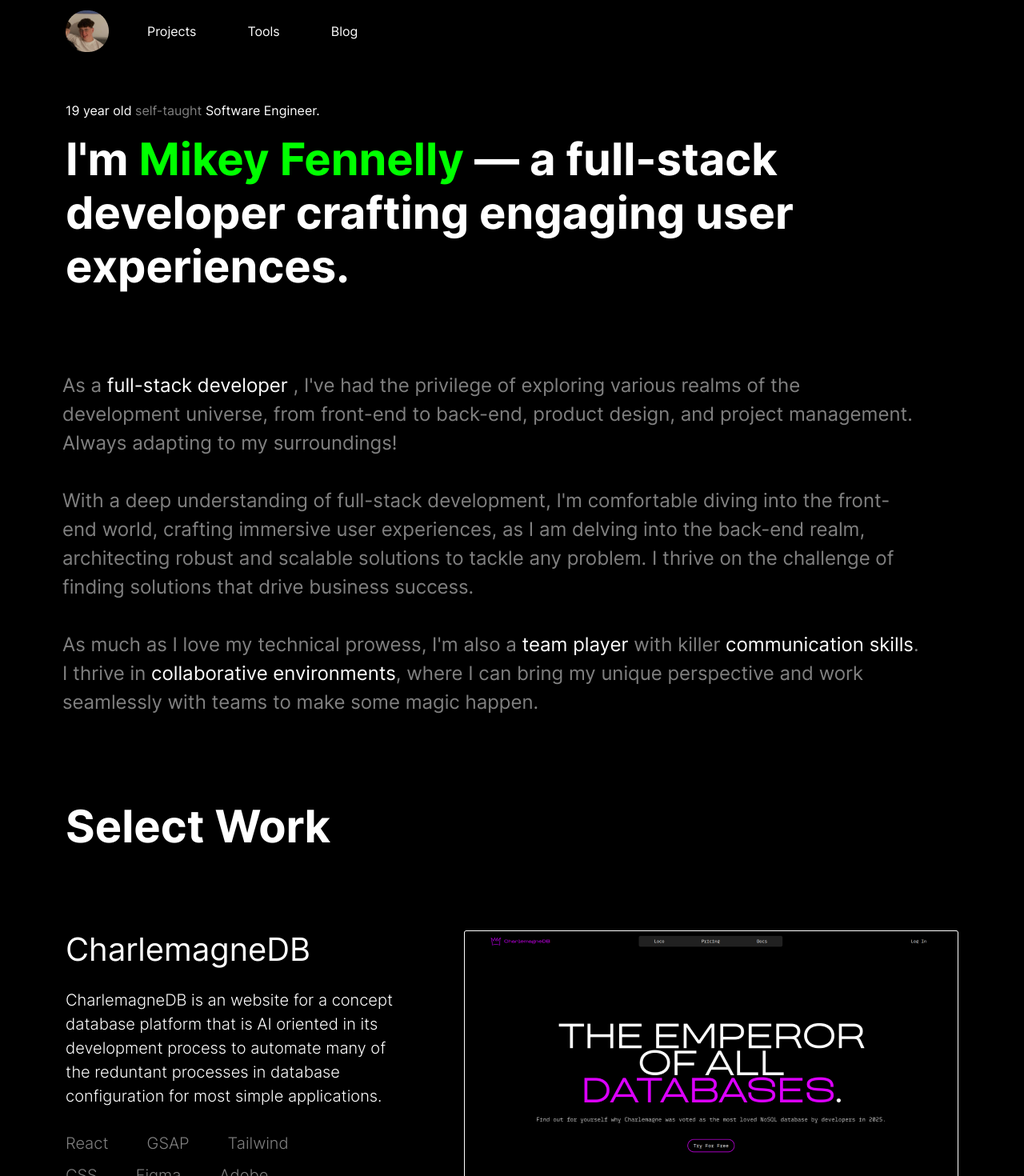
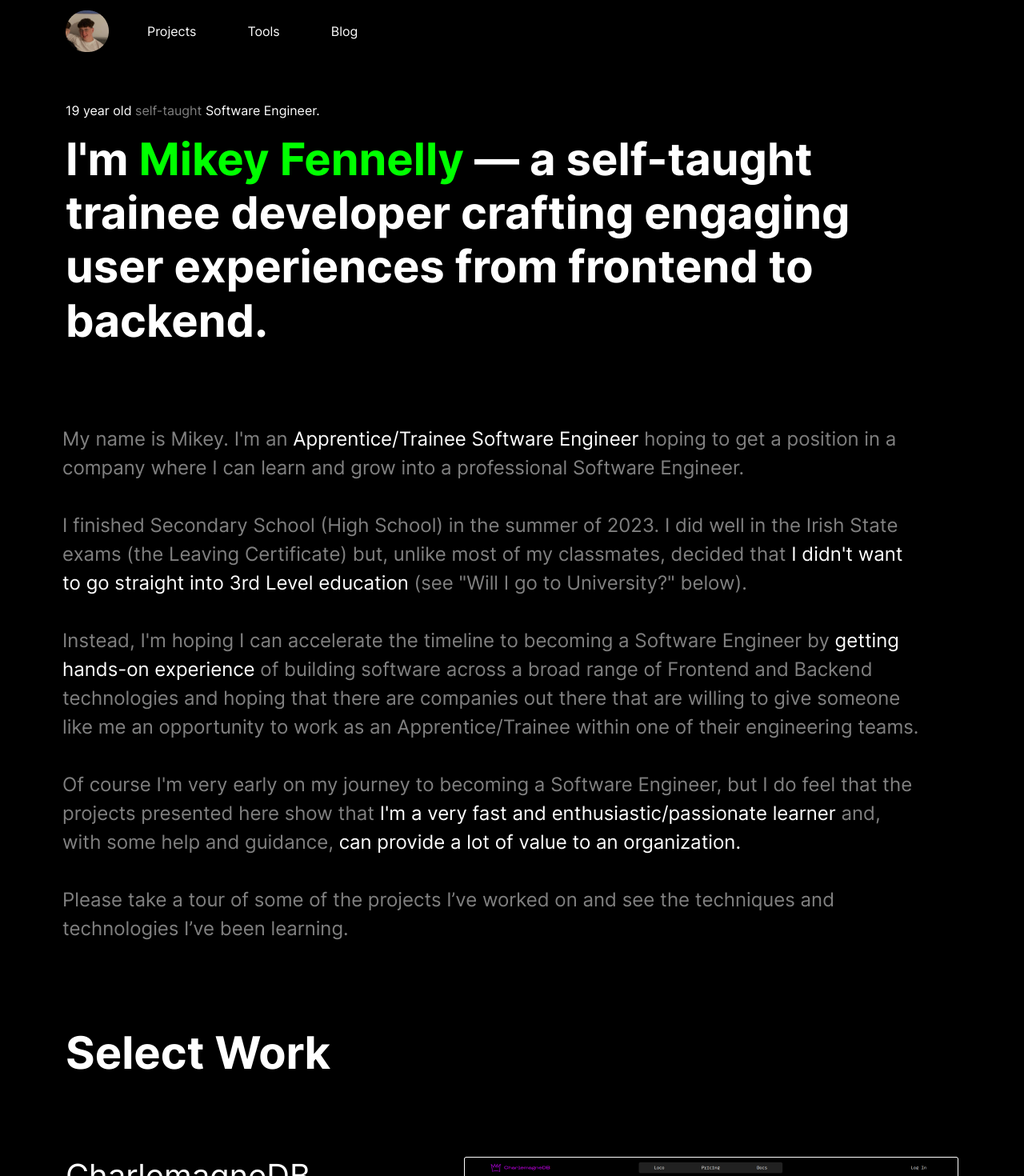
Before and after one commit to mikeyfennelly1/portfolio, an Angular app: page / in a window 1280 px wide. Shown: the top 1470 px of the page at 80% size. Built offline with nearby package versions, Linux system fonts and the light colour scheme.

Commit message:
changes to hero text

```diff
--- a/src/app/components/header/header.component.html
+++ b/src/app/components/header/header.component.html
@@ -1,4 +1,4 @@
 <div class="container text-white">
   <p class="mt-5">19 year old <span class="opacity-50">self-taught</span> Software Engineer.</p>
-  <h1 class="mb-5 display-4" style="font-family: 'Inter-Bold'">I'm <span class="text-primary">Mikey Fennelly</span> — a full-stack developer crafting engaging user experiences.</h1>
+  <h1 class="mb-5 display-4" style="font-family: 'Inter-Bold'">I'm <span class="text-primary">Mikey Fennelly</span> — a self-taught trainee developer crafting engaging user experiences from frontend to backend.</h1>
 </div>
--- a/src/app/components/hero/hero.component.html
+++ b/src/app/components/hero/hero.component.html
@@ -2,13 +2,21 @@
     <div class="row">
         <div class="text-white px-2 col mw-70 my-5">
             <h4 class="me-5 lh-base">
-                <span class="opacity-50">As a </span>full-stack developer <span class="opacity-50">, I've had the privilege of exploring various realms of the development universe, from front-end to back-end, product design, and project management. Always adapting to my surroundings!</span>
+                <span class="opacity-50">My name is Mikey. I'm an </span>Apprentice/Trainee Software Engineer <span class="opacity-50">hoping to get a position in a company where I can learn and grow into a professional Software Engineer.</span>
                 <br>
                 <br>
-                <span class="opacity-50">With a deep understanding of full-stack development, I'm comfortable diving into the front-end world, crafting immersive user experiences, as I am delving into the back-end realm, architecting robust and scalable solutions to tackle any problem. I thrive on the challenge of finding solutions that drive business success.</span>
+                <span class="opacity-50">I finished Secondary School (High School) in the summer of 2023. I did well in the Irish State exams (the Leaving Certificate) but, unlike most of my classmates, decided that</span> I didn't want to go straight into 3rd Level education <span class="opacity-50">(see "Will I go to University?" below).</span>
                 <br>
                 <br>
-                <span class="opacity-50">As much as I love my technical prowess, I'm also a </span>team player <span class="opacity-50">with killer</span> communication skills<span class="opacity-50">. I thrive in </span>collaborative environments<span class="opacity-50">, where I can bring my unique perspective and work seamlessly with teams to make some magic happen.</span>
+                <span class="opacity-50">Instead, I'm hoping I can accelerate the timeline to becoming a Software Engineer by</span> getting hands-on experience<span class="opacity-50"> of building software across a broad range of Frontend and Backend technologies and hoping that there are companies out there that are willing to give someone like me an opportunity to work as an Apprentice/Trainee within one of their engineering teams.</span>
+                <br>
+                <br>
+                <span class="opacity-50">Of course I'm very early on my journey to becoming a Software Engineer, but I do feel that the projects presented here show that</span> I'm a very fast and enthusiastic/passionate learner<span class="opacity-50"> and, with some help and guidance,</span> can provide a lot of value to an organization.
+                <br>
+                <br>
+
+                <span class="opacity-50">Please take a tour of some of the projects I’ve worked on and see the techniques and technologies I’ve been learning.</span>
+
             </h4>
         </div>
     </div>
```
